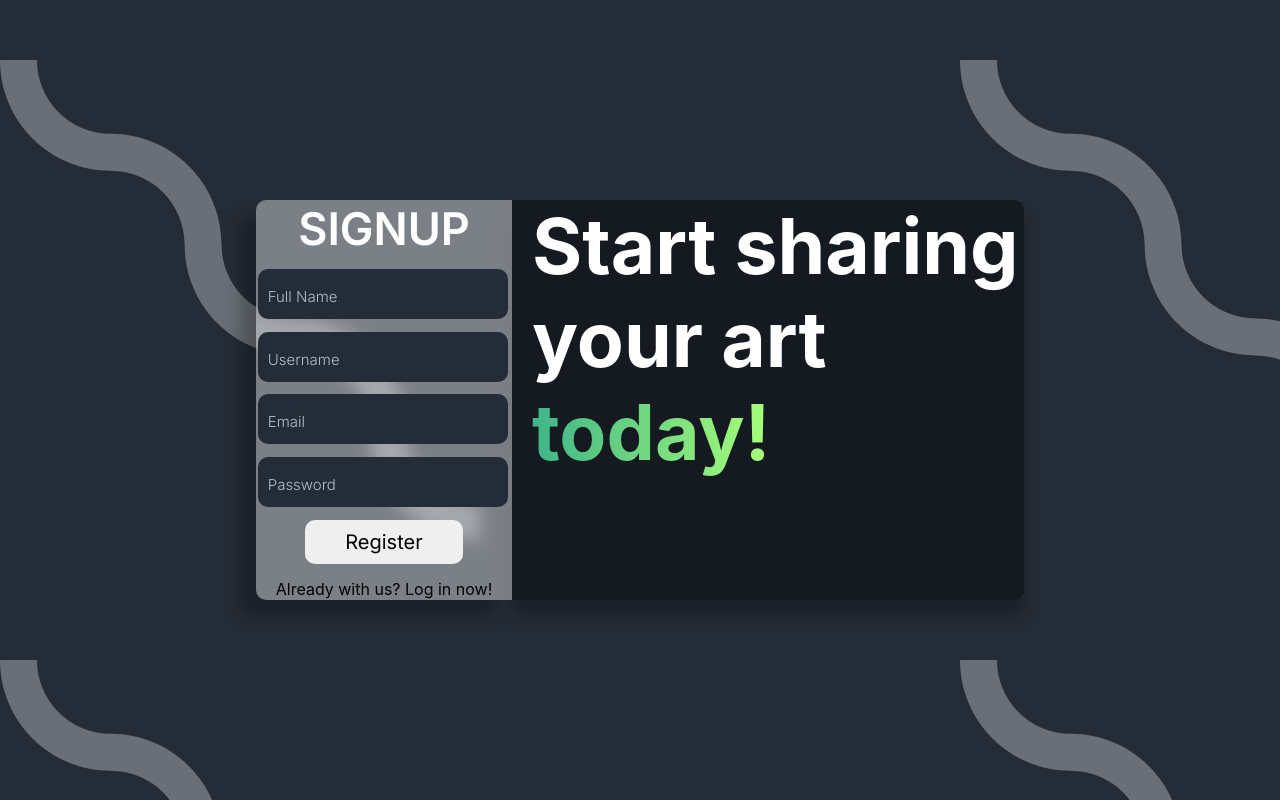
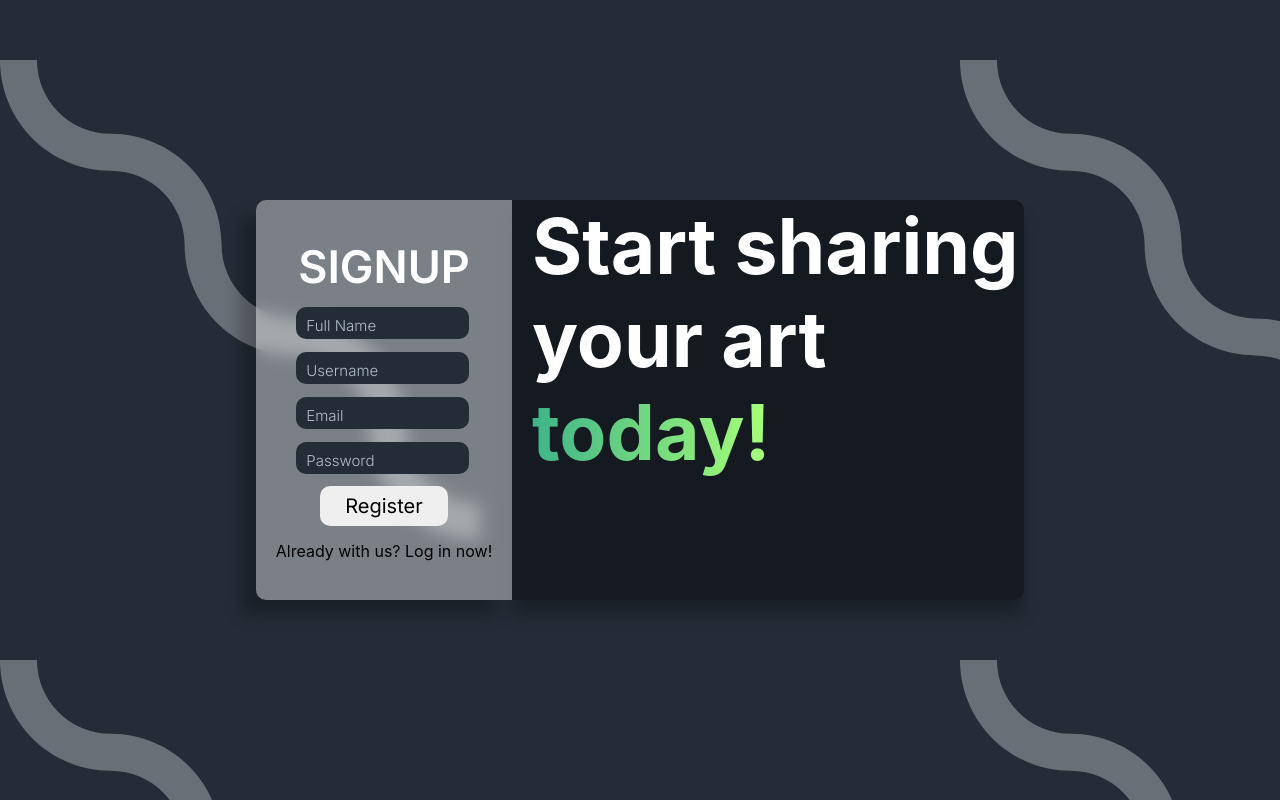
Before and after one commit to jsmolucha/CSC4990GART, a React (Create React App) app in the folder gart-app/: page /register in a window 1280 px wide. Built offline with nearby package versions, Linux system fonts and the light colour scheme.

Commit message:
update styles

```diff
--- a/gart-app/src/pages/styles/login.css
+++ b/gart-app/src/pages/styles/login.css
@@ -28,8 +28,7 @@
     font-size: 45px;
     color: white;
     font-family:'Inter';
-    /* text-shadow: -1rem 1rem 1rem rgba(0, 0, 0, 0.40);  */
-    margin-bottom: 15%;
+    margin-bottom: 5%;
 }
 
 .loginGreeting {
--- a/gart-app/src/pages/styles/register.css
+++ b/gart-app/src/pages/styles/register.css
@@ -61,8 +61,8 @@
     font-weight: 300;
     font-size: 15px;
     margin: 0 1% 5% 0 ;
-    width: 250px;
-    height: 50px;
+    width: 13.5vw;
+    height: 2.5vw;
     color: #B2BDCD;
     text-indent: 10px;
 }
@@ -83,7 +83,7 @@
 }
 
 #submitReg {
-    padding: 10px 40px 10px 40px;
+    padding: .6vw 2vw .6vw 2vw;
     border: none;
     transition-duration: 0.4s;
     border-radius: 10px;
```
